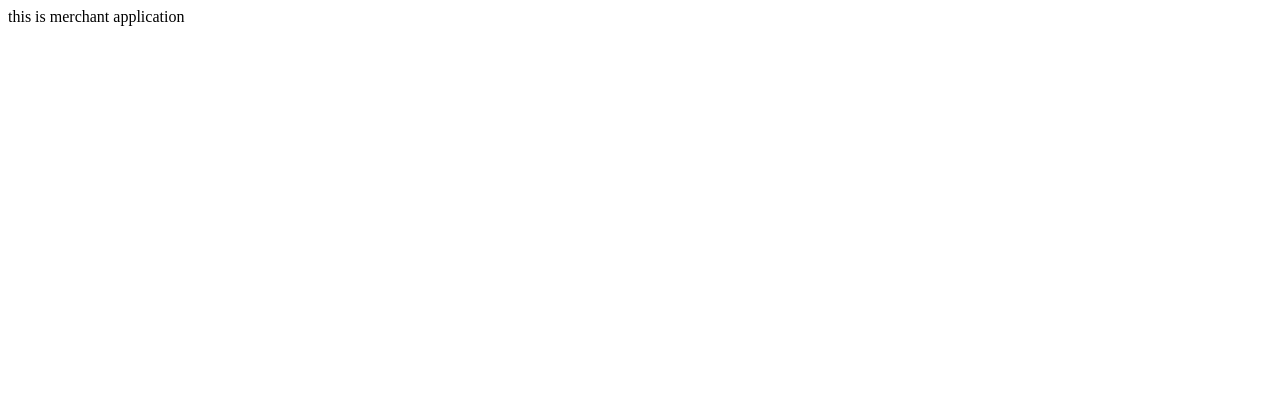
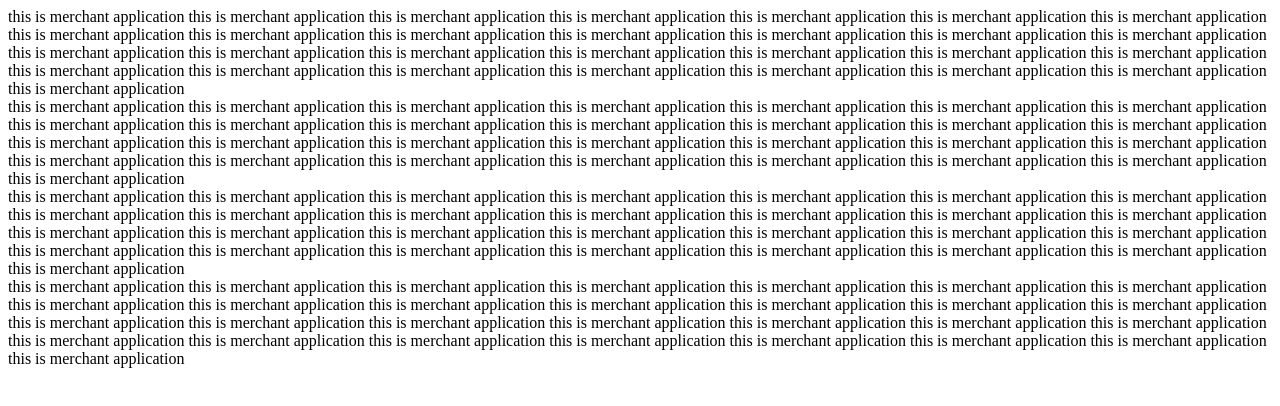
Before and after one commit to rookiedevs07/E-Wallet, a Next.js app in the folder apps/merchant-app/: page / in a window 1280 px wide. Shown: the top 406 px of the page. Built offline with nearby package versions, Linux system fonts and the light colour scheme.

Commit message:
dev changes

```diff
--- a/apps/merchant-app/app/layout.tsx
+++ b/apps/merchant-app/app/layout.tsx
@@ -25,6 +25,9 @@ export default function RootLayout({
     <html lang="en">
       <body className={`${geistSans.variable} ${geistMono.variable}`}>
         {children}
+        {children}
+        {children}
+        {children}
       </body>
     </html>
   );
--- a/apps/merchant-app/app/page.tsx
+++ b/apps/merchant-app/app/page.tsx
@@ -3,5 +3,20 @@ import { Button } from "@repo/ui/button";
 import styles from "./page.module.css";
 
 export default function Home() {
-  return <div>this is merchant application </div>;
+  return (
+    <div>
+      this is merchant application this is merchant application this is merchant
+      application this is merchant application this is merchant application this
+      is merchant application this is merchant application this is merchant
+      application this is merchant application this is merchant application this
+      is merchant application this is merchant application this is merchant
+      application this is merchant application this is merchant application this
+      is merchant application this is merchant application this is merchant
+      application this is merchant application this is merchant application this
+      is merchant application this is merchant application this is merchant
+      application this is merchant application this is merchant application this
+      is merchant application this is merchant application this is merchant
+      application this is merchant application
+    </div>
+  );
 }
```
